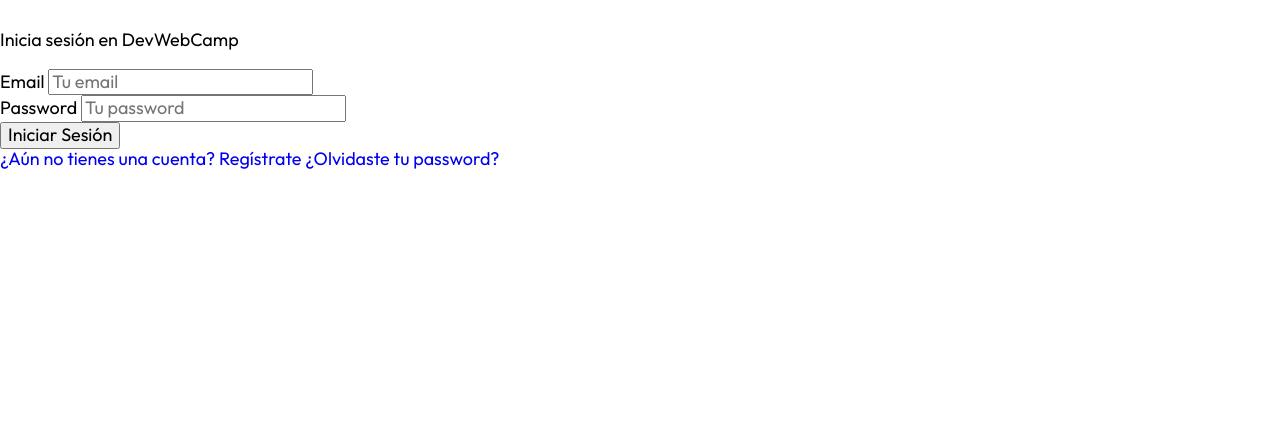
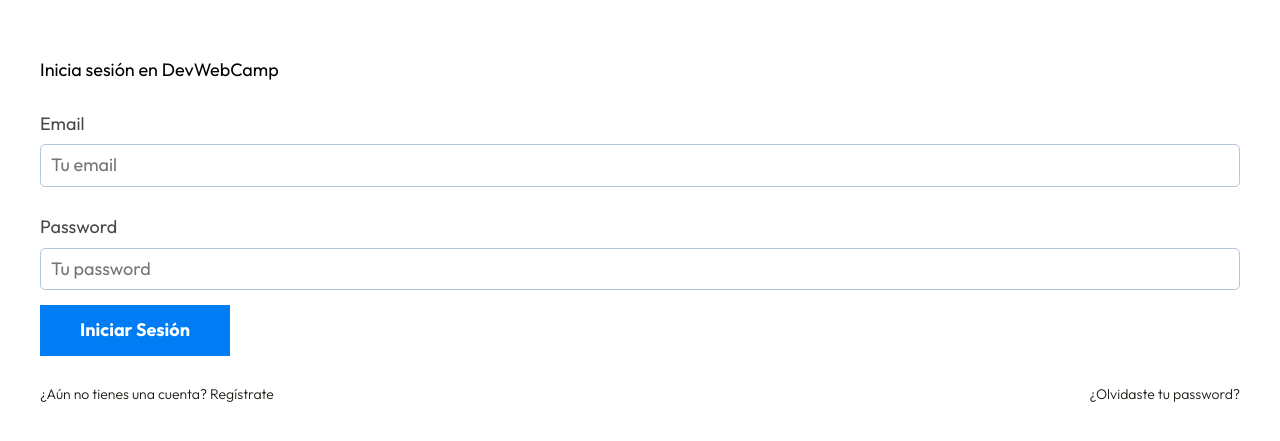
Before and after one commit to mateopavoni/DevWebCamp-PHP, a PHP site: template views/auth/login.php in a window 1280 px wide. Shown: the top 441 px of the page. Run offline with PHP 8.4, Linux system fonts and the light colour scheme; the template is opened without the code that fills it, so the values that code supplies are empty; style sheets or scripts are compiled from the project's sources; some libraries are stand-ins or nearby versions.

Commit message:
feat: agregue estilos a la vista de login

```diff
--- a/src/scss/app.scss
+++ b/src/scss/app.scss
@@ -1 +1,3 @@
 @use 'base';
+@use "paginas";
+@use "ui";
--- a/src/scss/base/_mixins.scss
+++ b/src/scss/base/_mixins.scss
@@ -46,3 +46,26 @@
     gap: $espaciado;
     grid-template-columns: repeat($columnas, 1fr);
 }
+
+@mixin contenedor{
+    margin: 0 auto;
+    width: min(95%, 120rem);
+}
+
+@mixin contenedor-sm{
+    margin: 0 auto;
+    width: min(95%, 60rem);
+}
+
+@mixin headings{
+    font-family: v.$fuente-principal;
+    font-weight: v.$black;
+    margin: 2rem 0;
+}
+
+@mixin nombre-pagina{
+    @include headings;
+    margin: 6rem 0 3rem 0;
+    text-align: center;
+
+}
--- a/src/scss/base/_tipografia.scss
+++ b/src/scss/base/_tipografia.scss
@@ -2,7 +2,7 @@
 @use 'mixins' as m;
 
 h1, h2, h3 {
-
+    @include m.headings;
 }
 
 h1 {
@@ -17,3 +17,7 @@ h3 {
 .text-center {
     text-align: center;
 }
+
+[class*="__heading"] {
+    @include m.nombre-pagina;
+}
--- /dev/null
+++ b/src/scss/paginas/_auth.scss
@@ -0,0 +1,8 @@
+@use "base/mixins" as m;
+@use "base/variables" as v;
+
+.auth{
+    @include m.contenedor;
+    &__heading{
+    }
+}
--- /dev/null
+++ b/src/scss/paginas/_index.scss
@@ -0,0 +1 @@
+@forward "auth";
--- /dev/null
+++ b/src/scss/ui/_index.scss
@@ -0,0 +1 @@
+@forward "formulario";
--- /dev/null
+++ b/src/scss/ui/formulario/_acciones.scss
@@ -0,0 +1,13 @@
+@use "base/variables" as v;
+
+.acciones{
+    margin-top: 3rem;
+    display: flex;
+    justify-content: space-between;
+
+    &__enlace{
+        color: v.$negro;
+        font-size: 1.4rem;
+        font-weight: v.$delgada;
+    }
+}
--- /dev/null
+++ b/src/scss/ui/formulario/_formulario.scss
@@ -0,0 +1,33 @@
+@use "base/mixins" as m;
+@use "base/variables" as v;
+
+.formulario{
+    display: flex;
+    flex-direction: column;
+
+    &__campo{
+        display: flex;
+        flex-direction: column;
+        gap: 1rem;
+        margin: 1.5rem 0;
+    }
+
+    &__label{
+        display: block;
+        font-size: 1.8rem;
+        color: rgba(v.$negro, .8);
+    }
+
+    &__input{
+        padding: 1rem;
+        border: 1px solid darken(v.$gris-claro, 20%);
+        border-radius: .5rem;
+    }
+
+    &__submit{
+        @include m.boton(v.$azul, v.$blanco);
+        width: auto;
+        align-self: flex-start;
+    }
+
+}
--- /dev/null
+++ b/src/scss/ui/formulario/_index.scss
@@ -0,0 +1,2 @@
+@forward "formulario";
+@forward "acciones";
```
